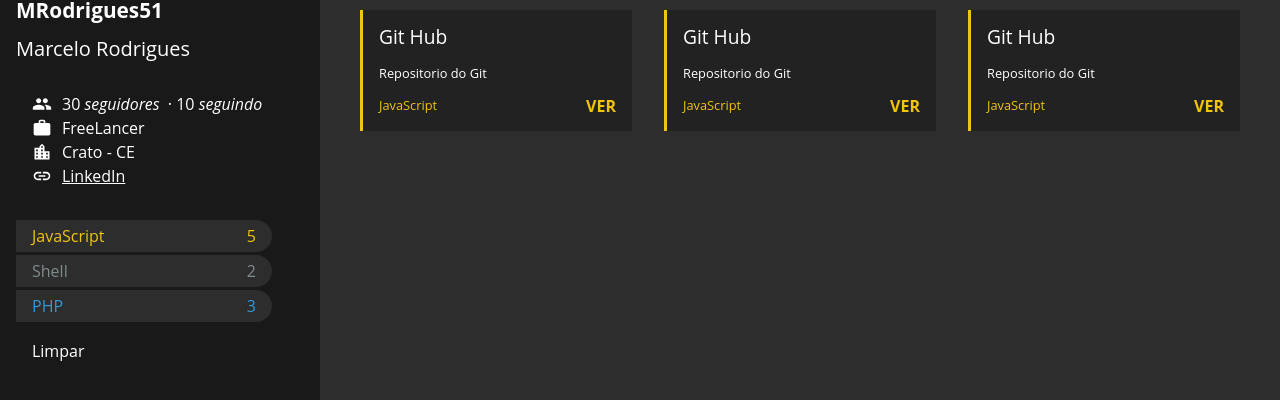
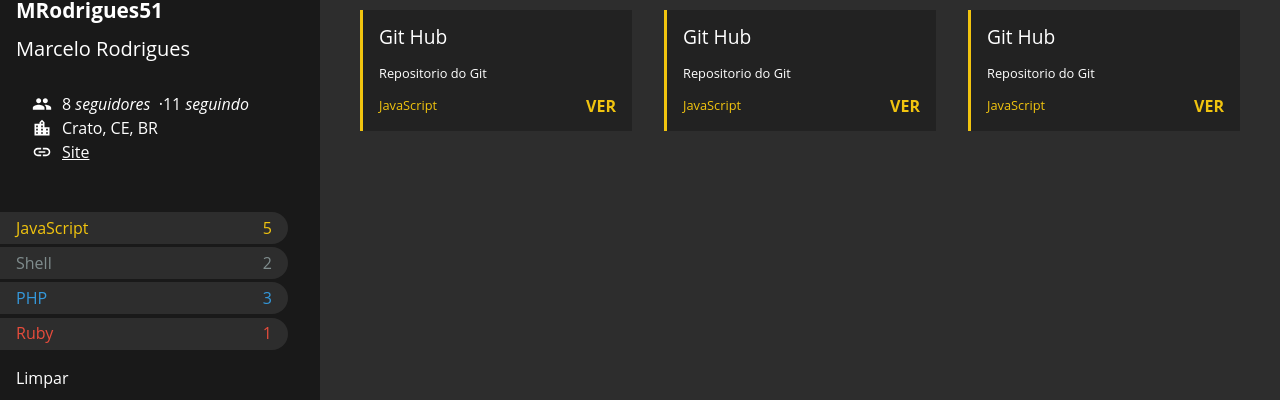
Before and after one commit to MRodrigues51/consumer-api-github, a React (Vite) app: page /repositories in a window 1280 px wide. Shown: the part 214-614 px from the top of the page. Built offline with nearby package versions, Linux system fonts and the light colour scheme.

Commit message:
mapreduce

```diff
--- a/src/Components/Filter/index.tsx
+++ b/src/Components/Filter/index.tsx
@@ -1,13 +1,16 @@
 import { Container, Selector, Cleaner } from './styles'
 
-export function Filter() {
-  const langs = [
-    { name: 'JavaScript', count: 5, color: '#f1c40f' },
-    { name: 'Shell', count: 2, color: '#7f8c8d' },
-    { name: 'PHP', count: 3, color: '#3498db' },
-  ]
+interface LanguagesProps {
+  languages: {
+    name: string,
+    count: number,
+    color: string
+  }[]
+}
 
-  const selectors = langs.map(({ name, count, color }) => (
+export function Filter({ languages }: LanguagesProps) {
+
+  const selectors = languages.map(({ name, count, color }) => (
     <Selector
       key={name.toLowerCase()}
       color={color}
--- a/src/Components/Profile/index.tsx
+++ b/src/Components/Profile/index.tsx
@@ -1,25 +1,64 @@
+import PropTypes from 'prop-types'
 import { Container, Header, Avatar, Login, Name, Inner, Data } from "./styles"
 import { MdGroup, MdLocationCity, MdWork, MdLink } from 'react-icons/md'
-import { Filter } from "../Filter"
 
-export function Profile() {
+
+interface ProfileProps {
+  user: {
+    login: string,
+    avatar_url: string,
+    name: string,
+    followers: number,
+    following: number,
+    company: string | null,
+    blog: string,
+    location: string,
+  }
+}
+
+export function Profile({ user }: ProfileProps) {
   return (
     <Container>
       <Header>
-        <Avatar src={"https://avatars.githubusercontent.com/u/38961300?v=4"} />
-        <Login>MRodrigues51</Login>
-        <Name>Marcelo Rodrigues</Name>
+        <Avatar src={user.avatar_url} />
+        <Login>{user.login}</Login>
+        <Name>{user.name}</Name>
       </Header>
       <Inner>
-        <Data><MdGroup size={20} />30&nbsp;<i> seguidores</i>&nbsp; &middot; 10&nbsp;<i> seguindo</i></Data>
-        <Data><MdWork size={20} />FreeLancer</Data>
-        <Data><MdLocationCity size={20} />Crato - CE</Data>
         <Data>
-          <MdLink size={20} />
-          <a href="https://www.linkedin.com/in/marcelorodriguesdev/">LinkedIn</a>
+          <MdGroup size={20} />
+          {user.followers}&nbsp;<i> seguidores</i>&nbsp; &middot;
+          {user.following}&nbsp;<i> seguindo</i>
         </Data>
+        {user.company && (
+          <Data>
+            <MdWork size={20} />
+            {user.company}
+          </Data>
+        )}
+        {user.location && (<Data>
+          <MdLocationCity size={20} />
+          {user.location}
+        </Data>)}
+        {user.blog && (
+          <Data>
+            <MdLink size={20} />
+            <a href={`\\${user.blog}`}>Site</a>
+          </Data>
+        )}
       </Inner>
-      <Filter />
     </Container>
   )
+
+  // Profile.propTypes = {
+  //   user: PropTypes.shape({
+  //     login: PropTypes.string.isRequired,
+  //     avatar_url: PropTypes.string.isRequired,
+  //     followers: PropTypes.number.isRequired,
+  //     following: PropTypes.number.isRequired,
+  //     company: PropTypes.string,
+  //     blog: PropTypes.string,
+  //     location: PropTypes.string,
+  //   }).isRequired,
+  // }
 }
--- a/src/Components/Repos/Repo/index.tsx
+++ b/src/Components/Repos/Repo/index.tsx
@@ -10,6 +10,5 @@
         <Link href="https://github.com/MRodrigues51/" target="_blank">VER</Link>
       </Footer>
     </Container>
-
   )
 }
--- a/src/Pages/RespositoriesPage/index.tsx
+++ b/src/Pages/RespositoriesPage/index.tsx
@@ -1,12 +1,78 @@
 import { Container, Main, Sidebar } from './styles'
 import { Profile } from '../../Components/Profile'
 import { Repos } from '../../Components/Repos'
+import { Filter } from '../../Components/Filter'
 
 export function RepositoriesPage() {
+  const user = {
+    login: "MRodrigues51",
+    avatar_url: "https://avatars.githubusercontent.com/u/38961300?v=4",
+    name: "Marcelo Rodrigues",
+    followers: 8,
+    following: 11,
+    company: null,
+    blog: "https://www.linkedin.com/in/marcelorodriguesdev/",
+    location: "Crato, CE, BR",
+  }
+  const repositories = [
+    {
+      name: "Repo 1",
+      description: "Descrição",
+      html_url: "https://www.linkedin.com/in/marcelorodriguesdev/",
+      language: "NodeJS"
+    },
+    {
+      name: "Repo 2",
+      description: "Descrição",
+      html_url: "https://www.linkedin.com/in/marcelorodriguesdev/",
+      language: "NodeJS"
+    },
+    {
+      name: "Repo 3",
+      description: "Descrição",
+      html_url: "https://www.linkedin.com/in/marcelorodriguesdev/",
+      language: "PHP"
+    },
+    {
+      name: "Repo 4",
+      description: "Descrição",
+      html_url: "https://www.linkedin.com/in/marcelorodriguesdev/",
+      language: "TypeScript"
+    },
+    {
+      name: "Repo 5",
+      description: "Descrição",
+      html_url: "https://www.linkedin.com/in/marcelorodriguesdev/",
+      language: "Java"
+    },
+    {
+      name: "Repo 6",
+      description: "Descrição",
+      html_url: "https://www.linkedin.com/in/marcelorodriguesdev/",
+      language: "Ruby"
+    },
+  ]
+
+  const stats = repositories
+    .map((repositories) => repositories.language)
+    .reduce((data, language) => ({
+      ...data,
+      [language]: (data[language] || 0) + 1,
+    }), [])
+  delete stats.null
+  console.log(stats)
+
+  const languages = [
+    { name: 'JavaScript', count: 5, color: '#f1c40f' },
+    { name: 'Shell', count: 2, color: '#7f8c8d' },
+    { name: 'PHP', count: 3, color: '#3498db' },
+    { name: 'Ruby', count: 1, color: '#e74c3c' },
+  ]
   return (
     <Container>
       <Sidebar>
-        <Profile />
+        <Profile user={user} />
+        <Filter languages={languages} />
       </Sidebar>
       <Main>
         <Repos />
```
Also changed, not shown: package.json (+12 -1 lines), src/services/config.tsx (added, +15 -0 lines), .eslintrc.json (added), 2 other files (tests, documents, lock files or other folders).
